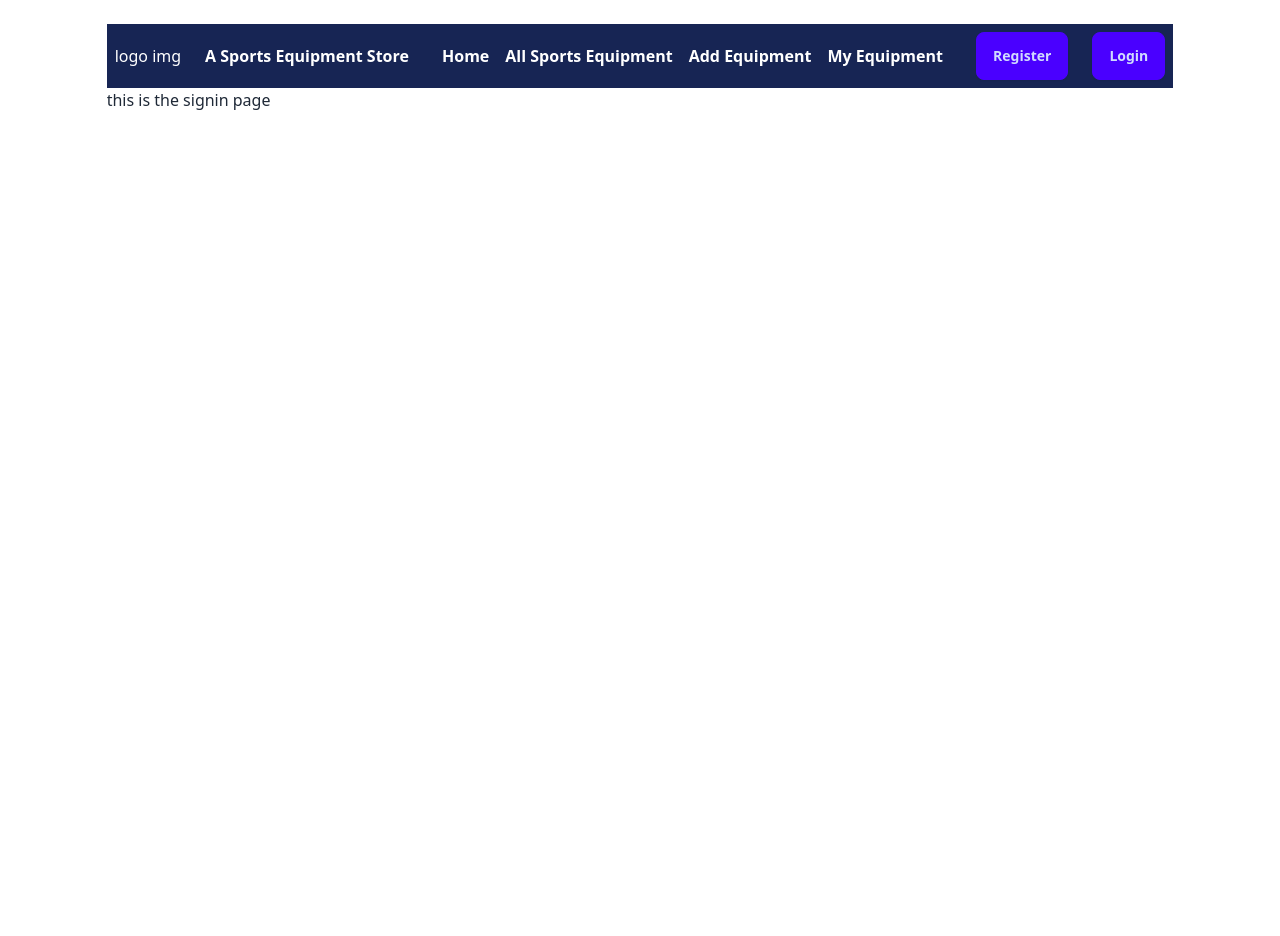
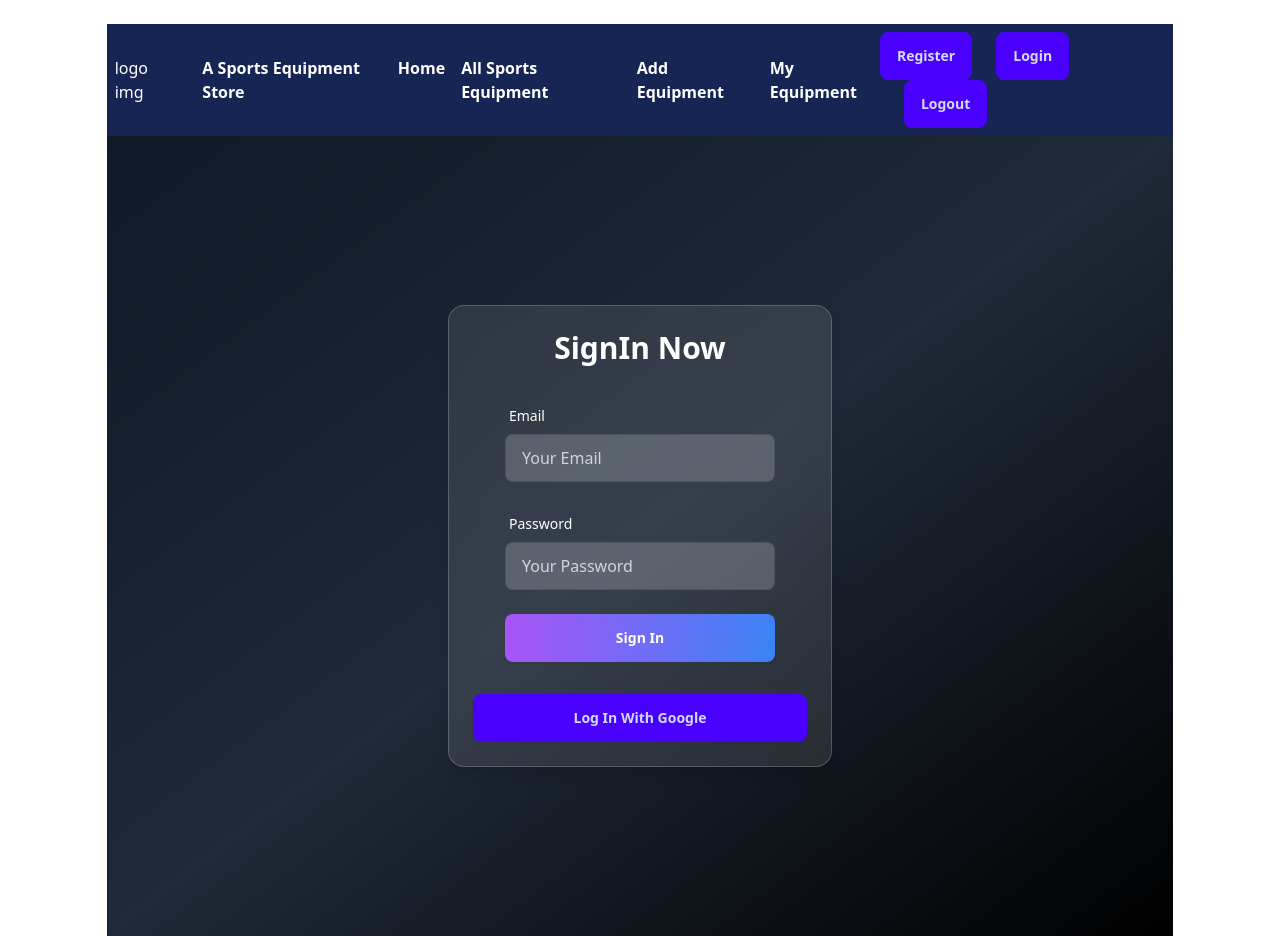
Before and after one commit to ahnoorwd/b10-a10-client-site, a React (Vite) app: page /signin in a window 1280 px wide. Before the commit the page ends 800 px from the top, so only its background shows below. Built offline with nearby package versions, Linux system fonts and the light colour scheme; no server answers.

Commit message:
Added the private route and more functionality

```diff
--- a/src/Components/Navbar/Navbar.jsx
+++ b/src/Components/Navbar/Navbar.jsx
@@ -21,6 +21,7 @@ const Navbar = () => {
             <div >
                 <NavLink to='/signup'><button className='btn btn-primary'>Register</button></NavLink>
                 <NavLink to='/signin'><button className='btn btn-primary ml-6'>Login</button></NavLink>
+                <button className='btn btn-primary ml-6'>Logout</button>
             </div>
         </div>
     );
--- a/src/Components/signinpage/SignInpage.jsx
+++ b/src/Components/signinpage/SignInpage.jsx
@@ -1,10 +1,67 @@
-import React from 'react';
+import React, { useContext, useState } from 'react';
+import { AuthContext } from '../../Provider/Authprovider';
 
 const SignInpage = () => {
+    const [error,seterror] = useState("")
+     const {signInuser} = useContext(AuthContext)
+     const {handlegooglelogin} = useContext(AuthContext)
+    const handlesignIn = e=>{
+        e.preventDefault();
+        const email = e.target.email.value;
+        const password = e.target.password.value;
+        console.log(email,password);
+        signInuser(email,password)
+        .then(result=>{
+            console.log(result.user);
+        })
+        .catch(error=>{
+            seterror (error.message);
+        })
+    }
     return (
-        <div>
-            <h1>this is the signin page </h1>
+        <div className="hero min-h-screen bg-gradient-to-br from-gray-900 via-gray-800 to-black flex justify-center items-center">
+        <div className="hero-content flex-col lg:flex-row-reverse w-full max-w-lg p-6">
+          <div className="card bg-white/10 backdrop-blur-md border border-white/20 rounded-2xl w-full max-w-sm shadow-lg p-6">
+            <h1 className="text-center text-3xl font-bold text-white">SignIn Now</h1>
+            <form onSubmit={handlesignIn}
+            className="card-body space-y-4">
+              {/* Name Input */}
+
+
+              {/* Email Input */}
+              <div className="form-control">
+                <label className="label">
+                  <span className="label-text text-white">Email</span>
+                </label>
+                <input type="email" name="email" placeholder="Your Email" className="input input-bordered bg-white/20 text-white placeholder-gray-300 focus:ring-2 focus:ring-blue-500" required />
+              </div>
+
+              {/* Password Input */}
+              <div className="form-control">
+                <label className="label">
+                  <span className="label-text text-white">Password</span>
+                </label>
+                <input type="password" name="password" placeholder="Your Password" className="input input-bordered bg-white/20 text-white placeholder-gray-300 focus:ring-2 focus:ring-red-500" required />
+              </div>
+
+
+
+
+              {/* Submit Button */}
+              <div className="form-control mt-4">
+                <button className="btn btn-primary w-full text-white font-bold bg-gradient-to-r from-purple-500 to-blue-500 border-none hover:from-blue-500 hover:to-purple-500">
+                  Sign In
+                </button>
+              </div>
+            </form>
+
+            <button onClick={handlegooglelogin} className='btn btn-primary'>Log In With Google</button>
+            {
+                error&&<p className='mt-2 text-red-500 font-bold text-center'>{error.split("/")[1].slice(0,18)}</p>
+            }
+          </div>
         </div>
+      </div>
     );
 };
 
--- a/src/Components/signup/Signup.jsx
+++ b/src/Components/signup/Signup.jsx
@@ -50,15 +50,16 @@
 // export default Signup;
 
 
-import React, { useContext } from "react";
+import React, { useContext, useState } from "react";
 import { AuthContext } from "../../Provider/Authprovider";
 
 const Signup = () => {
-
-    const {CreateUser} = useContext(AuthContext)
+    const [error,seterror] = useState("")
+    const {CreateUser,updateprofile} = useContext(AuthContext)
 
     const handlesignup = e =>{
         e.preventDefault();
+        seterror("")
        const name = e.target.name.value;
        const email = e.target.email.value;
        const password = e.target.password.value;
@@ -66,8 +67,22 @@ const Signup = () => {
        const userinformation = {name,email,password,photourl}
        console.log(userinformation);
 
+      if (!/[a-z]/.test(password)){
+            seterror("Password must be atleast one lowercase ");
+            return ;
+      }
+      if (!/[A-Z]/.test(password)){
+            seterror("Password must be atleast one uppercase ");
+            return ;
+      }
+      if (password.length<6){
+            seterror("Password must contain atleast 6 characters");
+            return ;
+      }
+
        CreateUser(email,password)
        .then(result=>{
+        updateprofile(name,photourl)
         console.log(result.user);
         const newUser = {email,name}
         //save new info from database
@@ -134,6 +149,7 @@ const Signup = () => {
               </button>
             </div>
           </form>
+          {error&&<p className="text-red-500 font-bold text-center">{error}</p>}
         </div>
       </div>
     </div>
--- a/src/Provider/Authprovider.jsx
+++ b/src/Provider/Authprovider.jsx
@@ -1,11 +1,11 @@
-import { createUserWithEmailAndPassword } from 'firebase/auth';
-import React, { createContext, useState } from 'react';
+import { createUserWithEmailAndPassword, GoogleAuthProvider, onAuthStateChanged, signInWithEmailAndPassword, signInWithPopup, signOut, updateProfile } from 'firebase/auth';
+import React, { createContext, useEffect, useState } from 'react';
 import { auth } from '../Components/firebasedata/firebase.config';
  export const AuthContext = createContext(null)
 const Authprovider = ({children}) => {
     const [user,setuser] = useState(null);
     const [loading,setloading] =useState(true);
-
+    const googleprovider = new GoogleAuthProvider()
 
 
     const CreateUser = (email,password) =>{
@@ -13,10 +13,49 @@ const Authprovider = ({children}) => {
         return createUserWithEmailAndPassword(auth,email,password)
     }
 
+    const signInuser = (email,password)=>{
+        setloading(true);
+        return signInWithEmailAndPassword(auth,email,password)
+
+    }
+
+   const hanadlelogout = () =>{
+    signOut(auth)
+   }
+
+   const handlegooglelogin=()=>{
+   return signInWithPopup(auth,googleprovider);
+   }
+
+   const updateprofile = (name,image)=>{
+  return  updateProfile(auth.currentUser,{
+      displayName:name,photoURL:image
+    })
+   }
 
     const userinfo ={
-        user,loading,CreateUser,
+        user,loading,CreateUser,signInuser,hanadlelogout,handlegooglelogin,updateprofile,setuser
     }
+
+   useEffect(()=>{
+   const unsubscrive = onAuthStateChanged (auth,(currentuser)=>{
+   // console.log(currentuser);
+
+   if(currentuser){
+    setuser(currentuser)
+   }
+   else{
+    setuser(null)
+   }
+
+
+    return ()=>{
+        unsubscrive()
+    }
+   })
+   },[])
+
+
     return (
         <AuthContext.Provider value={userinfo}>
             {
```
